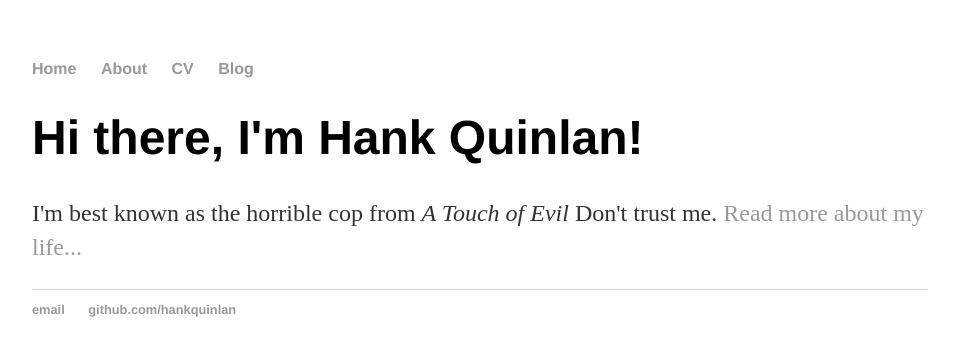
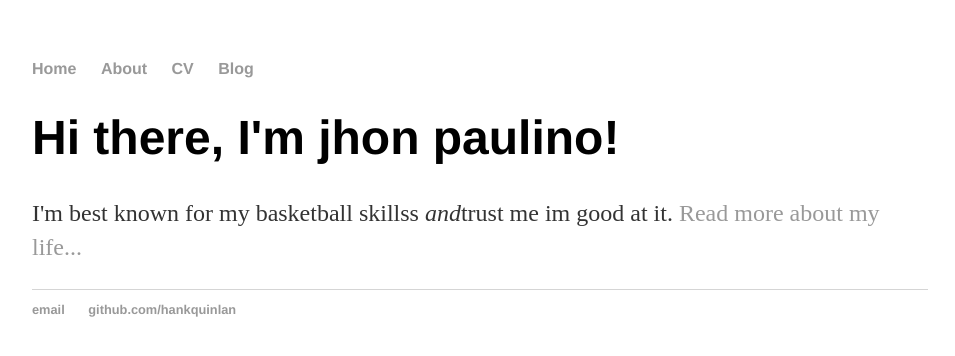
Before and after one commit to jhonp9659/jhonp9659.github.io, a Jekyll site: the page index.html, which Jekyll copies as it is, in a window 1280 px wide. Shown: the top 356 px of the page, without its empty margins (160-1115 px from the left). Built offline with Jekyll 4.4.1, drawn with Linux system fonts in a browser that asks for light colours.

Commit message:
Update index.html

```diff
--- a/index.html
+++ b/index.html
@@ -17,8 +17,8 @@
 		</nav>
 		<div class="container">
     		<div class="blurb">
-        		<h1>Hi there, I'm Hank Quinlan!</h1>
-				<p>I'm best known as the horrible cop from <em>A Touch of Evil</em> Don't trust me. <a href="/about">Read more about my life...</a></p>
+        		<h1>Hi there, I'm jhon paulino!</h1>
+				<p>I'm best known for my basketball skillss <em>and</em>trust me im good at it. <a href="/about">Read more about my life...</a></p>
     		</div><!-- /.blurb -->
 		</div><!-- /.container -->
 		<footer>
```
